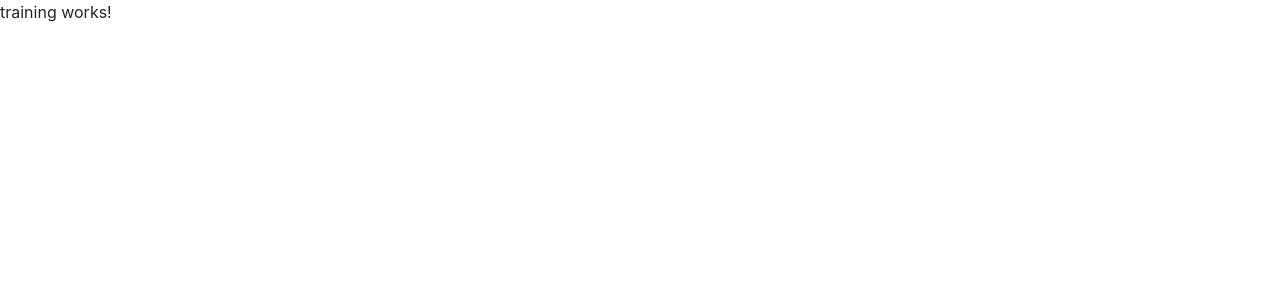
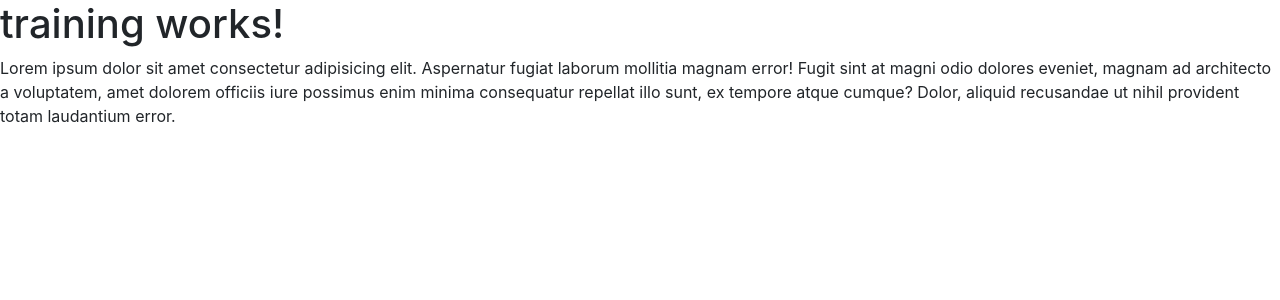
Before and after one commit to Omolara5861/zuri-website-clone, an Angular app: page /training in a window 1280 px wide. Shown: the top 300 px of the page. Built offline with nearby package versions, Linux system fonts and the light colour scheme; a web font is replaced by a local one.

Commit message:
checking if update works

```diff
--- a/src/app/pages/training/training.component.html
+++ b/src/app/pages/training/training.component.html
@@ -1 +1,2 @@
-<p>training works!</p>
+<h1>training works!</h1>
+<p>Lorem ipsum dolor sit amet consectetur adipisicing elit. Aspernatur fugiat laborum mollitia magnam error! Fugit sint at magni odio dolores eveniet, magnam ad architecto a voluptatem, amet dolorem officiis iure possimus enim minima consequatur repellat illo sunt, ex tempore atque cumque? Dolor, aliquid recusandae ut nihil provident totam laudantium error.</p>
```
Also changed, not shown: 3 other files (tests, documents, lock files or other folders).
